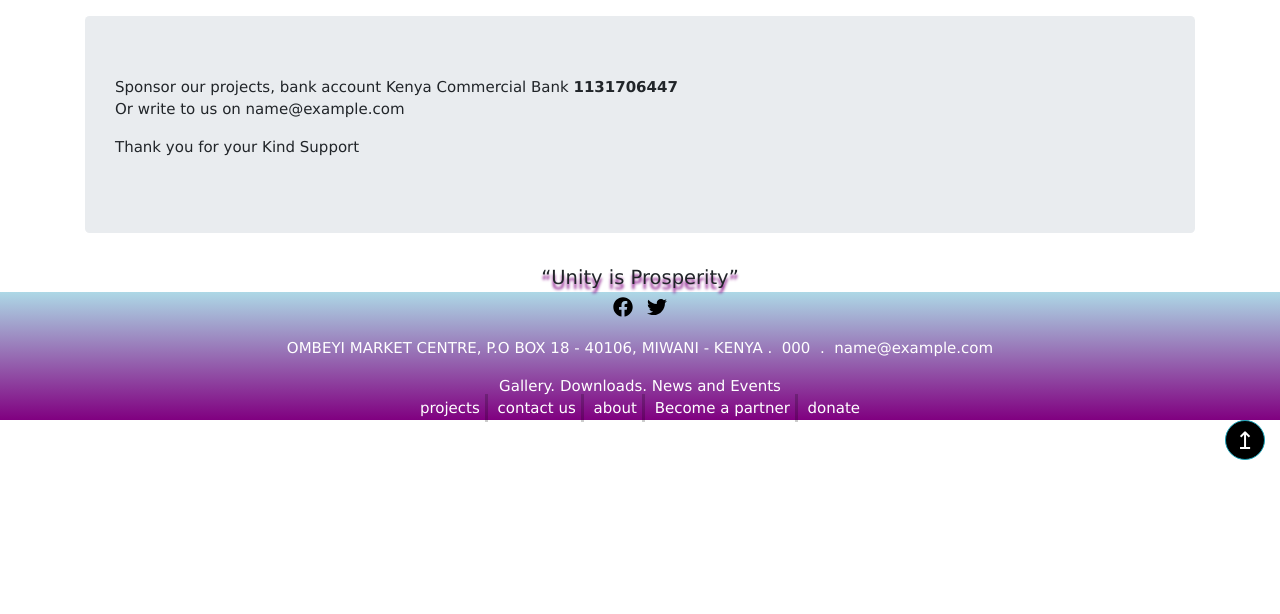
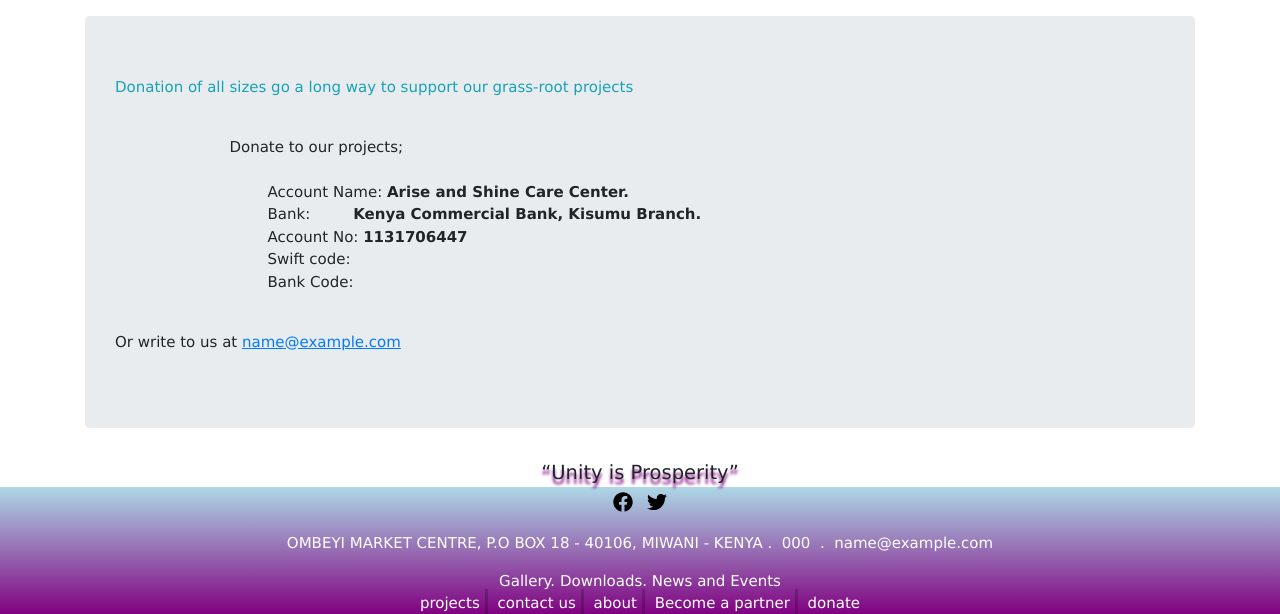
Before and after one commit to ariseandshinecc/AriseandShine_CC, a Django app: page /get_involved/donate in a window 1280 px wide. Shown: the part 124-738 px from the top of the page. Run offline with Django 3.2, Linux system fonts and the light colour scheme; tables that the repository leaves empty hold one stand-in row (values such as "Sample post"); some libraries are stand-ins or nearby versions.

Commit message:
Update donate page.

```diff
--- a/mainsite/templates/mainsite/donate.html
+++ b/mainsite/templates/mainsite/donate.html
@@ -4,11 +4,20 @@
 	<div class="w3-section container">
 
 		<section class="jumbotron">
-			<p class="pre-scrollable">
-				Sponsor our projects, bank account Kenya Commercial Bank <b>1131706447</b><br>
-				Or write to us on {{ contact.email | urlize }}
+			<p class="text-info">
+				Donation of all sizes go a long way to support our grass-root projects
+			</p>
+			<p class="narration">
+			Donate to our projects;
 
-				<P>Thank you for your Kind Support</p>
+				Account Name: <b>Arise and Shine Care Center.</b>
+				Bank:         <b>Kenya Commercial Bank, Kisumu Branch.</b>
+				Account No: <b>1131706447</b>
+				Swift code:
+				Bank Code:
+			</p>
+    		<p>	Or write to us at
+				<span class="text-primary" style="text-decoration: underline;">{{ contact.email | urlize }}</span>
 			</p>
 		</section>
 	</div>
```
